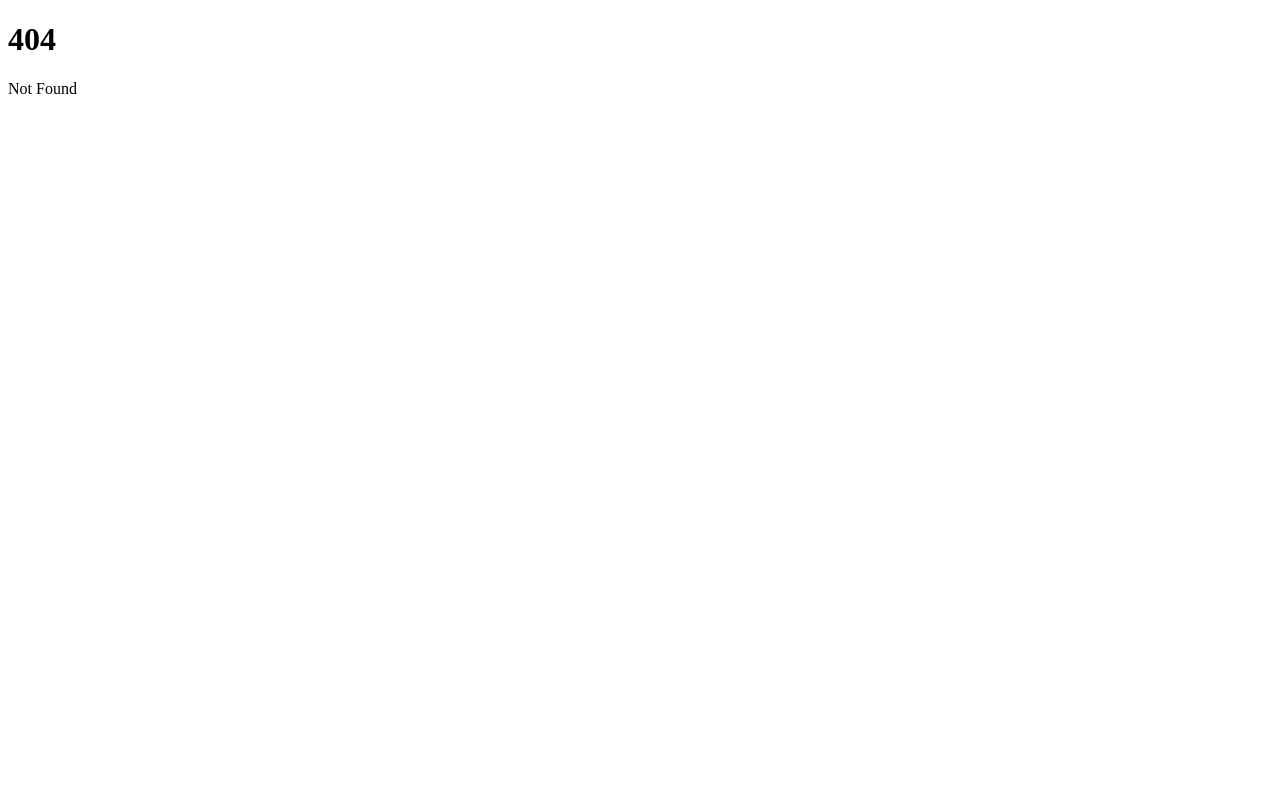
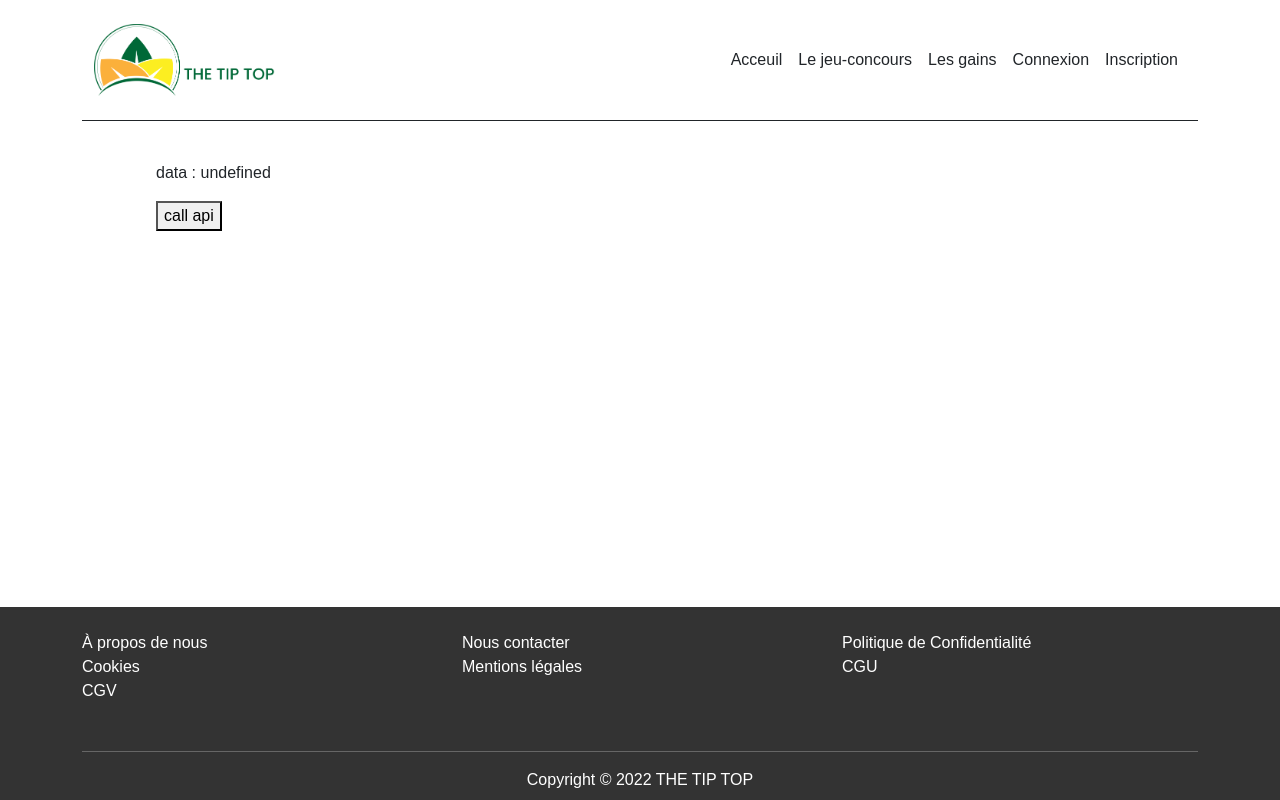
Before and after one commit to mohamedsek/thetiptop-web, a SvelteKit app: page /exemple-xhr in a window 1280 px wide. Before the commit this address had no page. Built offline with nearby package versions, Linux system fonts and the light colour scheme; no server answers.

Commit message:
api calls xhr & on page load

```diff
--- a/src/hooks.server.js
+++ b/src/hooks.server.js
@@ -6,6 +6,7 @@ export const handle = async ({ event, resolve }) => {
 	const token = cookies.get(SESSION_COOKIE_NAME);
 	if (token) {
 		event.locals.user = await fetchUserInfo(token);
+		event.locals.accessToken = token;
 	}
 	const response = await resolve(event);
 	return response;
--- a/src/routes/(app)/+layout.server.js
+++ b/src/routes/(app)/+layout.server.js
@@ -1,5 +1,6 @@
 export const load = async ({ locals, request, url }) => {
 	return {
-		user: locals.user
+		user: locals.user,
+		accessToken: locals.accessToken
 	};
 };
--- /dev/null
+++ b/src/routes/(app)/exemple-xhr/+page.svelte
@@ -0,0 +1,22 @@
+<script>
+	import { apiClient } from '$services/apiClient';
+
+	let greetingMessage;
+	async function greetingFromServer() {
+		const response = await apiClient.get(`${import.meta.env.VITE_API_BASE_URL}/hello`, {
+			token: data.accessToken
+		});
+		greetingMessage = response.greeting;
+	}
+	export let data;
+</script>
+
+<div class="container">
+	<p class="exemple">data : {data.accessToken}</p>
+	<button on:click={greetingFromServer}>call api</button>
+	{#if greetingMessage}
+		<p>
+			{greetingMessage}
+		</p>
+	{/if}
+</div>
```
Also changed, not shown: src/routes/(app)/exemple-on-page-load/+page.server.js (added, +14 -0 lines), src/routes/(app)/exemple-on-page-load/+page.svelte (added, +12 -0 lines).
